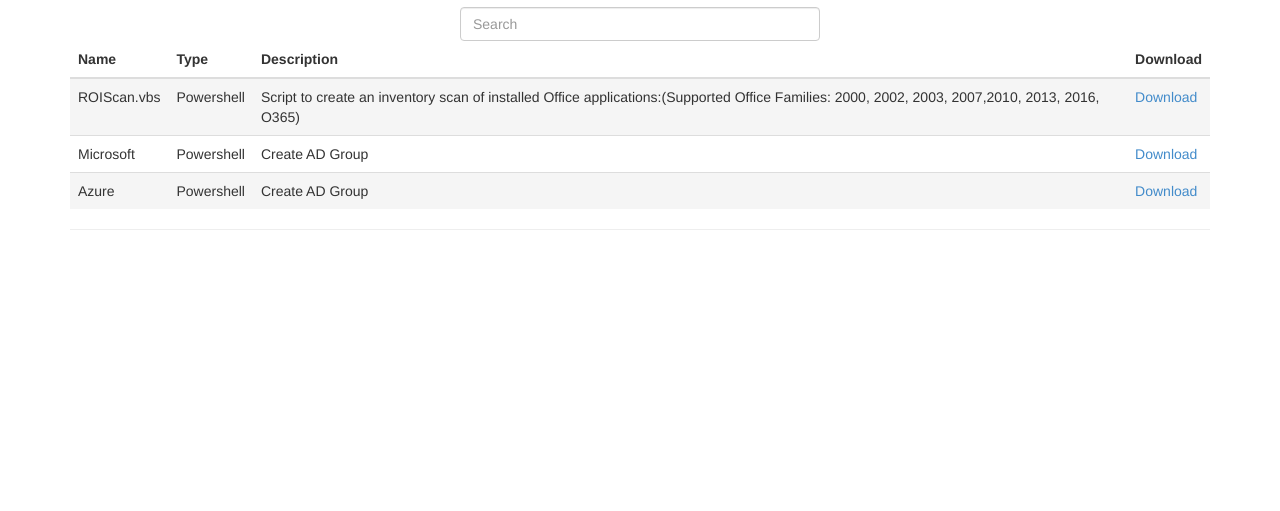
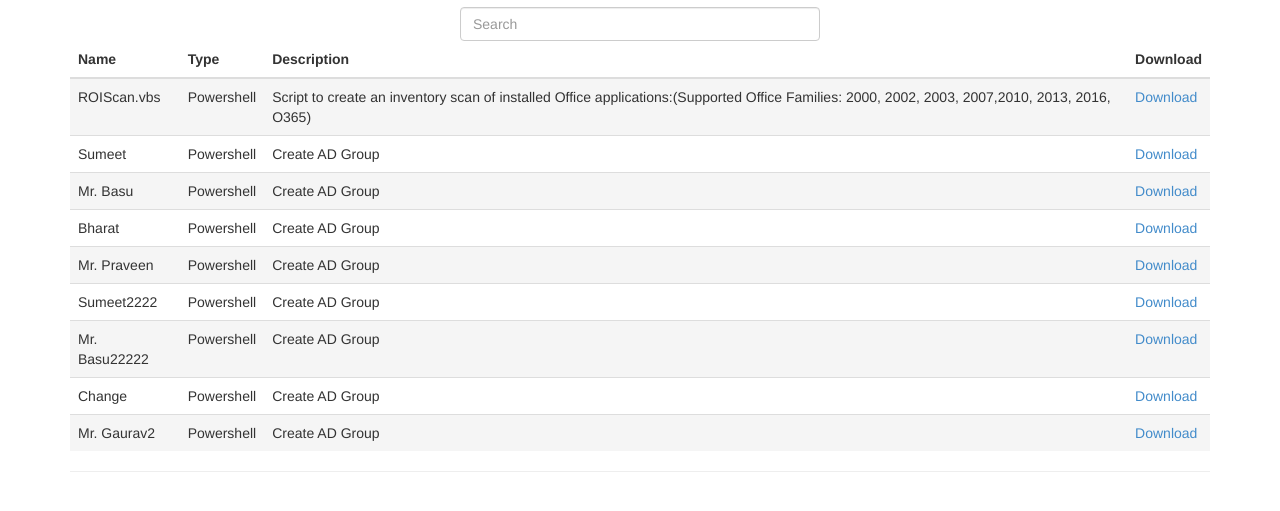
Before and after one commit to mohnishmiri/OfficeTweaks, a plain HTML site: page index.html in a window 1280 px wide. Shown: the part 49-560 px from the top of the page. Drawn offline with Linux system fonts and the light colour scheme.

Commit message:
Update index.html

```diff
--- a/index.html
+++ b/index.html
@@ -49,13 +49,49 @@
                         <td><a href="https://1drv.ms/u/s!AuPeAoX1pXBxsj3HLoViVwA2v5fI?e=oR8sjL">Download</a></td>
                     </tr>
                     <tr>
-                        <td>Microsoft</td>
+                        <td>Sumeet</td>
+                        <td>Powershell</td>
+                        <td>Create AD Group</td>
+                        <td><a href="/index.html">Download</a></td>
+                    </tr>
+					<tr>
+                        <td>Mr. Basu</td>
                         <td>Powershell</td>
                         <td>Create AD Group</td>
                         <td><a href="/index.html">Download</a></td>
                     </tr>
                     <tr>
-                        <td>Azure</td>
+                        <td>Bharat</td>
+                        <td>Powershell</td>
+                        <td>Create AD Group</td>
+                        <td><a href="/index.html">Download</a></td>
+                    </tr>
+					<tr>
+                        <td>Mr. Praveen</td>
+                        <td>Powershell</td>
+                        <td>Create AD Group</td>
+                        <td><a href="/index.html">Download</a></td>
+                    </tr>
+					<tr>
+                        <td>Sumeet2222</td>
+                        <td>Powershell</td>
+                        <td>Create AD Group</td>
+                        <td><a href="/index.html">Download</a></td>
+                    </tr>
+					<tr>
+                        <td>Mr. Basu22222</td>
+                        <td>Powershell</td>
+                        <td>Create AD Group</td>
+                        <td><a href="/index.html">Download</a></td>
+                    </tr>
+                    <tr>
+                        <td>Change</td>
+                        <td>Powershell</td>
+                        <td>Create AD Group</td>
+                        <td><a href="/index.html">Download</a></td>
+                    </tr>
+					<tr>
+                        <td>Mr. Gaurav2</td>
                         <td>Powershell</td>
                         <td>Create AD Group</td>
                         <td><a href="/index.html">Download</a></td>
```
